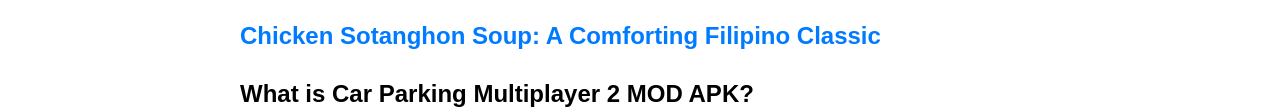
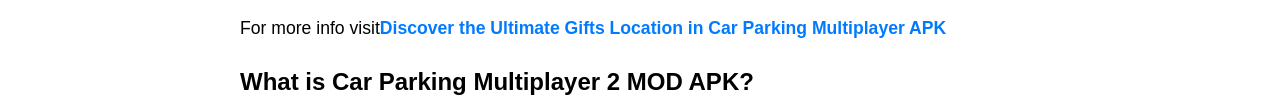
Before and after one commit to itsbeckjames/carparkingmulti, a plain HTML site: page index.html in a window 1280 px wide. Shown: the part 787-896 px from the top of the page. Drawn offline with Linux system fonts and the light colour scheme.

Commit message:
Update index.html

```diff
--- a/index.html
+++ b/index.html
@@ -59,7 +59,7 @@
  <img src="https://i.postimg.cc/pXXfGYPh/2-3.jpg" alt="parking.jpg" style="max-width: 100%; height: auto;">
 </div>
 
-<h2> <a href="https://amenu.vercel.app/">Chicken Sotanghon Soup: A Comforting Filipino Classic</a></h2>
+<p>For more info visit<a href="https://alex-payne1.gitlab.io/carparkingapk/">Discover the Ultimate Gifts Location in Car Parking Multiplayer APK</a></p>
 
 
 <h2>What is Car Parking Multiplayer 2 MOD APK?</h2>
```
